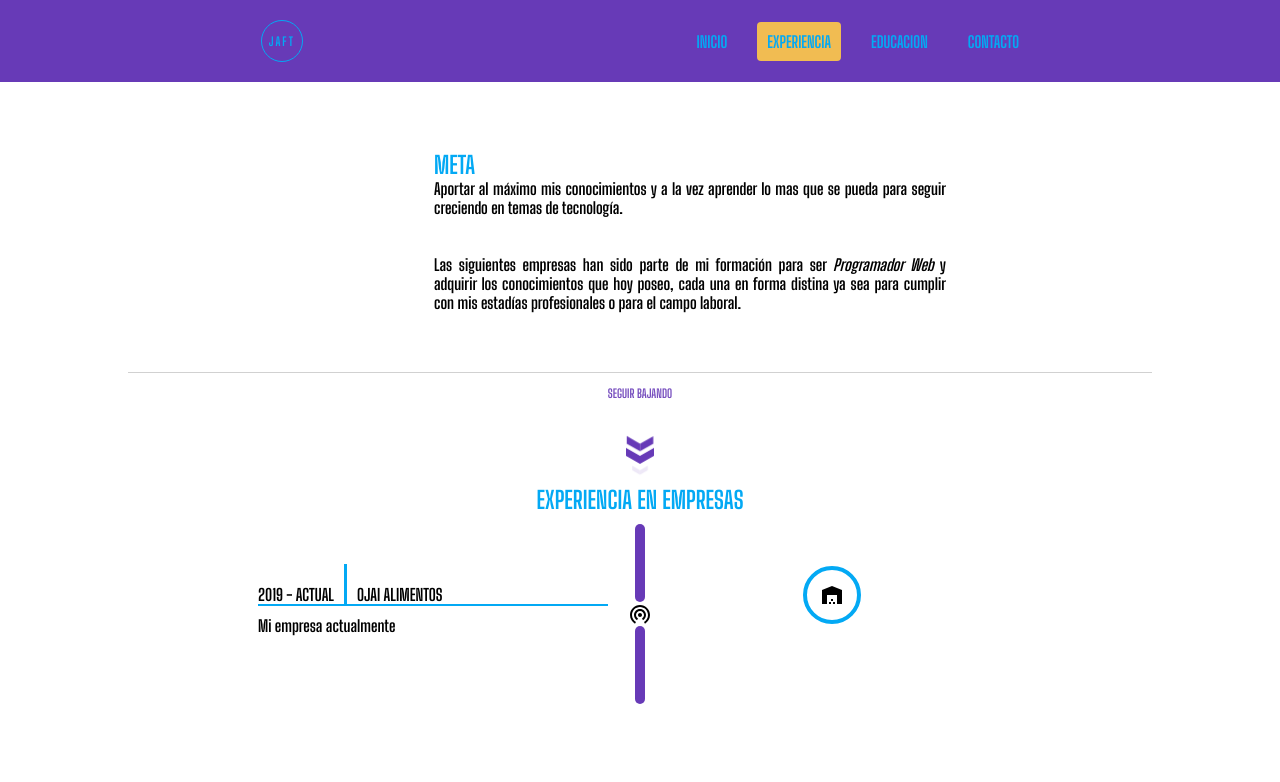
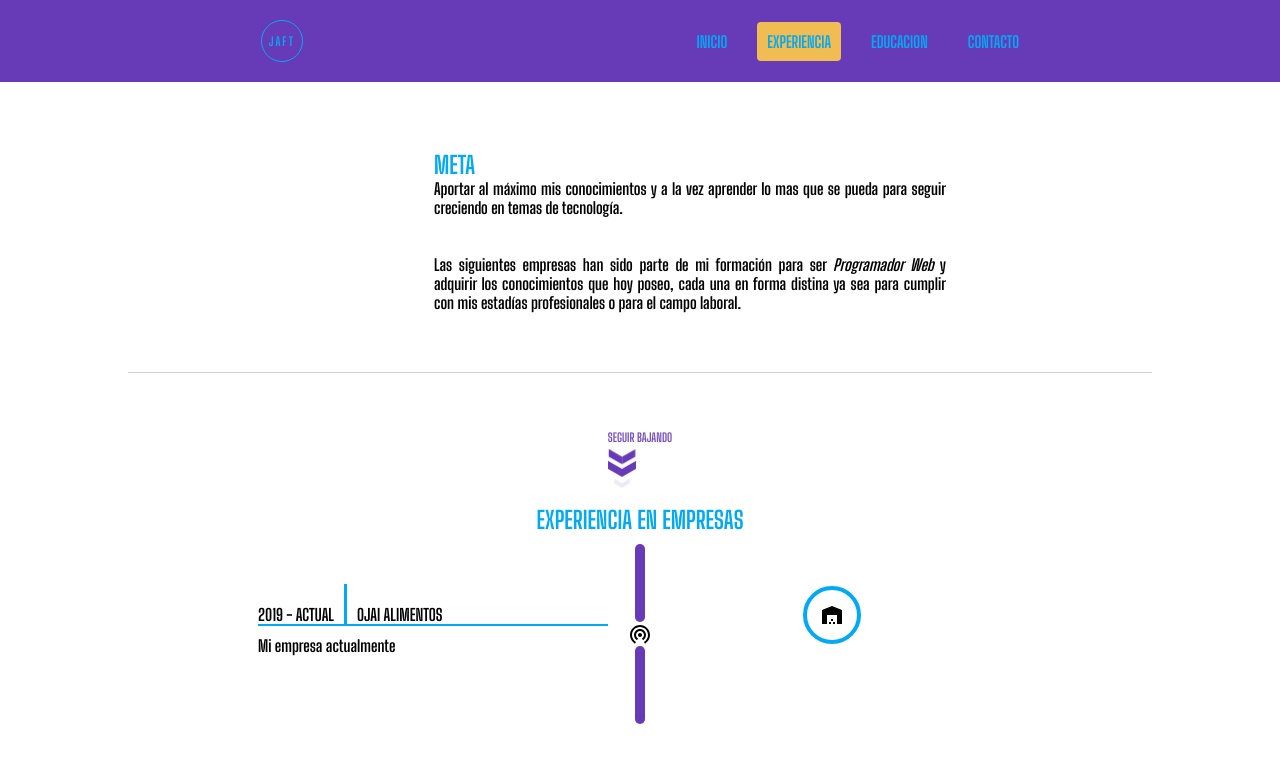
Before and after one commit to Javierfelixuts/porfolio, a React (Create React App) app: page /experiencia in a window 1280 px wide. Shown: the top 782 px of the page. Built offline with nearby package versions, Linux system fonts and the light colour scheme.

Commit message:
center scroll animation

```diff
--- a/src/components/scrollDown/ScrollDown.jsx
+++ b/src/components/scrollDown/ScrollDown.jsx
@@ -3,12 +3,12 @@ import './scrollDown.css'
 
 const ScrollDown = () => {
   return (
-    <div class="container">
-        <div className="container__chevron">
-            <div class="chevron"></div>
-            <div class="chevron"></div>
-            <div class="chevron"></div>
-            <span class="text">Seguir Bajando</span>
+    <div className="container">
+        <div classNameName="container__chevron">
+            <div className="chevron"></div>
+            <div className="chevron"></div>
+            <div className="chevron"></div>
+            <span className="text">Seguir Bajando</span>
         </div>
     </div>
   )
--- a/src/components/scrollDown/scrollDown.css
+++ b/src/components/scrollDown/scrollDown.css
@@ -6,15 +6,15 @@
     justify-content: center;
     align-items: center;
     flex-direction: column-reverse;
+    margin-bottom: 20px;
 }
 .container__chevron {
     position: relative;
     width: 27px;
     height: 2px;
     display: flex;
-    justify-content: flex-start;
+    justify-content: center;
     align-items: center;
-    flex-direction: column-reverse;
     padding-bottom: 30px;
     cursor: pointer;
   }
```
